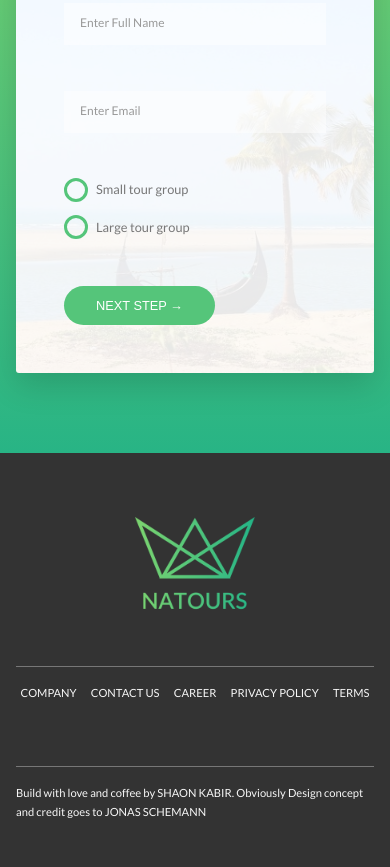
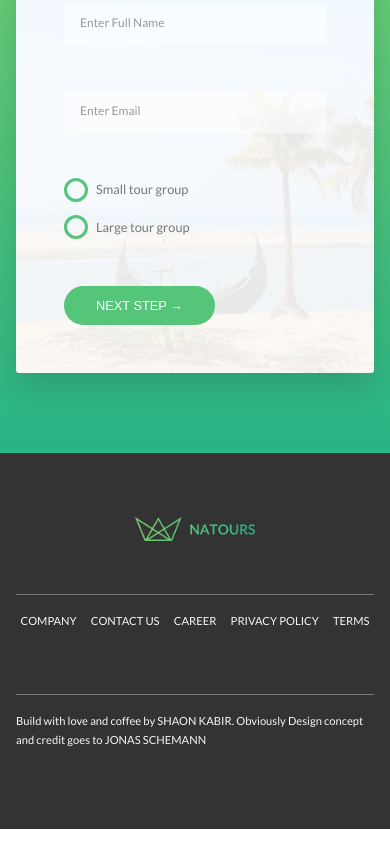
Before and after one commit to shaonkabir8/natours, a website: page index.html in a window 390 px wide. Shown: the part 6054-6921 px from the top of the page. After the commit the page ends 6883 px from the top, so only its background shows below. Drawn offline with Linux system fonts and the light colour scheme.

Commit message:
refactor(responsiveImage): apply Art Direction for Responsive Images

```diff
--- a/index.html
+++ b/index.html
@@ -297,7 +297,10 @@
         <!-- FOOTER SECTION -->
         <footer class="footer">
             <div class="footer__logo-box">
-                <img src="img/logo-green-2x.png" alt="Full size Logo" class="footer__logo">
+                <picture>
+                    <source srcset="img/logo-green-small-1x.png 1x, img/logo-green-small-2x.png 2x" media="(max-width: 37.5rem)">
+                    <img srcset="img/logo-green-1x.png 1x , img/logo-green-2x.png 2x" alt="Full size Logo" class="footer__logo">
+                </picture>
             </div>
             <div class="row">
                 <div class="col-1-of-2">
```
